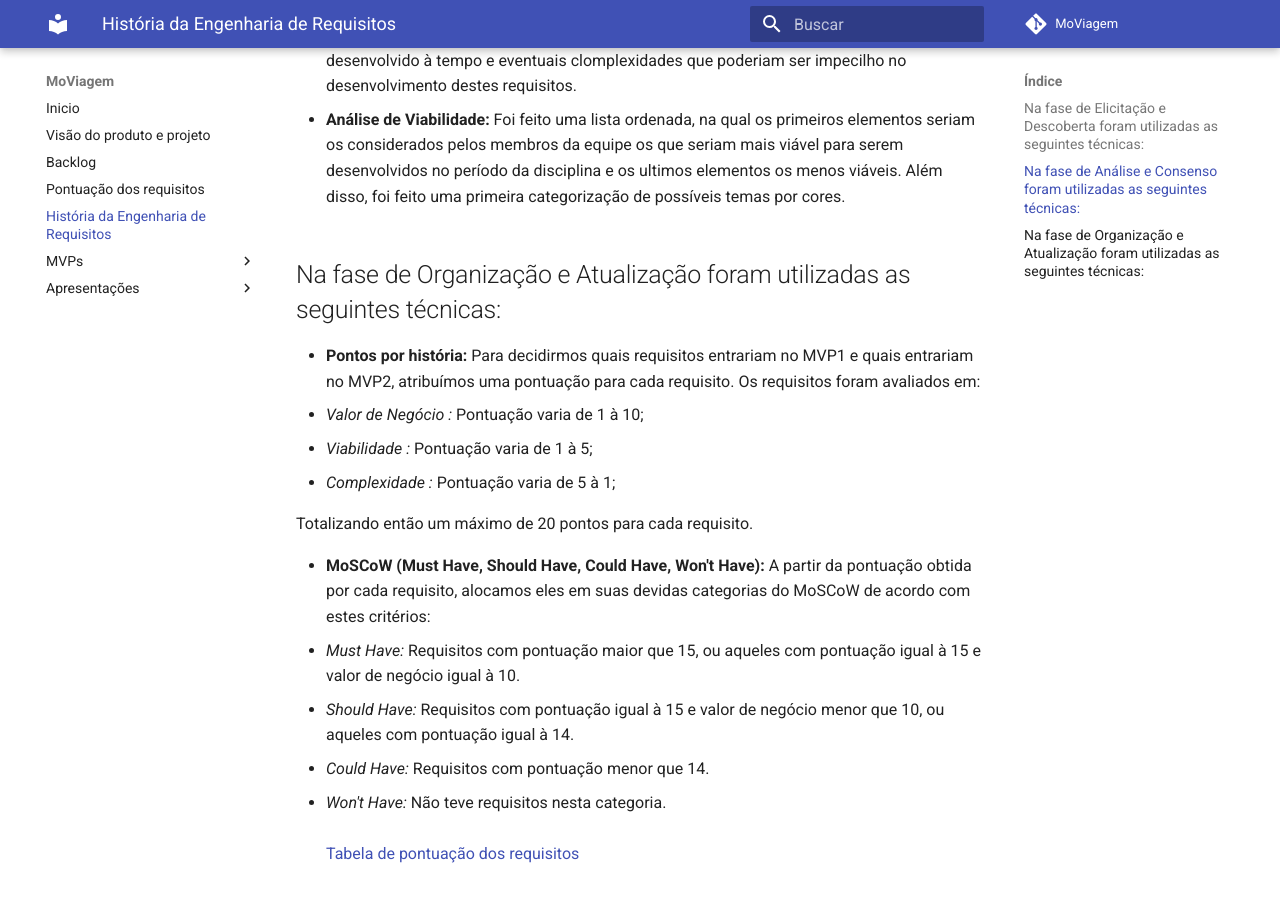
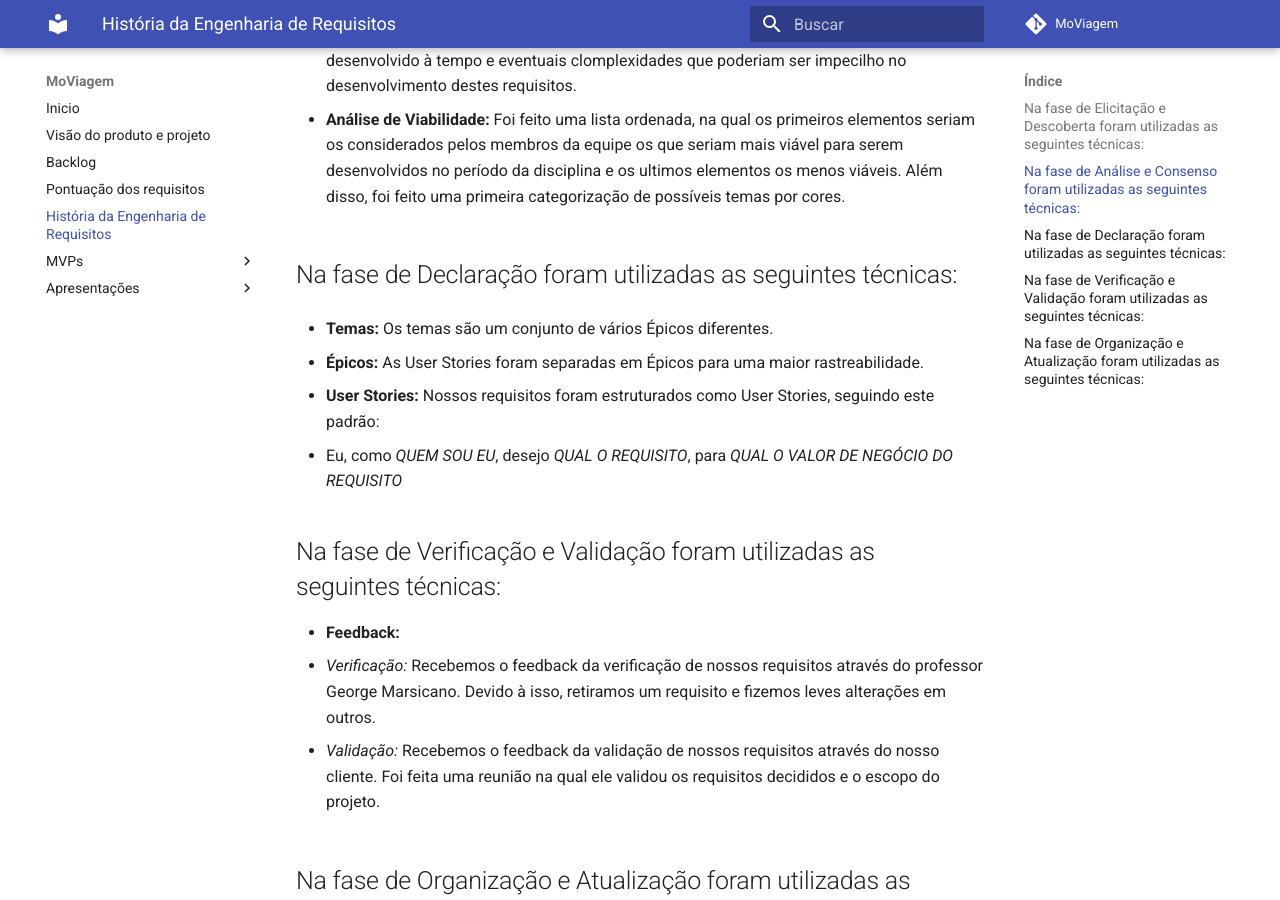
Before and after one commit to mdsreq-fga-unb/2023.1-MoViagem, an MkDocs documentation site: the page built from gitpages/docs/documentos/historia-engenharia-de-requisitos.md, in a window 1280 px wide and 900 px high, scrolled down 1003 px. Built offline with MkDocs 1.6.1 and Material for MkDocs 9.7.7, drawn with Linux system fonts in a browser that asks for light colours; comment, search, counter and statistics services are not loaded.

Commit message:
Atualização da história de ER

```diff
--- a/gitpages/docs/documentos/historia-engenharia-de-requisitos.md
+++ b/gitpages/docs/documentos/historia-engenharia-de-requisitos.md
@@ -28,6 +28,27 @@ Apesar de sabermos que o processo de engenheria de requisitos (ER) é flexível,
 - **Análise de Viabilidade:**
   Foi feito uma lista ordenada, na qual os primeiros elementos seriam os considerados pelos membros da equipe os que seriam mais viável para serem desenvolvidos no período da disciplina e os ultimos elementos os menos viáveis. Além disso, foi feito uma primeira categorização de possíveis temas por cores.
 
+## Na fase de Declaração foram utilizadas as seguintes técnicas:
+
+- **Temas:**
+  Os temas são um conjunto de vários Épicos diferentes.
+
+- **Épicos:**
+  As User Stories foram separadas em Épicos para uma maior rastreabilidade.
+
+- **User Stories:**
+  Nossos requisitos foram estruturados como User Stories, seguindo este padrão:
+  - Eu, como *QUEM SOU EU*, desejo *QUAL O REQUISITO*, para *QUAL O VALOR DE NEGÓCIO DO REQUISITO*
+
+## Na fase de Verificação e Validação foram utilizadas as seguintes técnicas:
+
+- **Feedback:**
+  - *Verificação:*
+    Recebemos o feedback da verificação de nossos requisitos através do professor George Marsicano. Devido à isso, retiramos um requisito e fizemos leves alterações em outros.
+
+  - *Validação:*
+    Recebemos o feedback da validação de nossos requisitos através do nosso cliente. Foi feita uma reunião na qual ele validou os requisitos decididos e o escopo do projeto.
+
 ## Na fase de Organização e Atualização foram utilizadas as seguintes técnicas:
 
 - **Pontos por história:**
```
